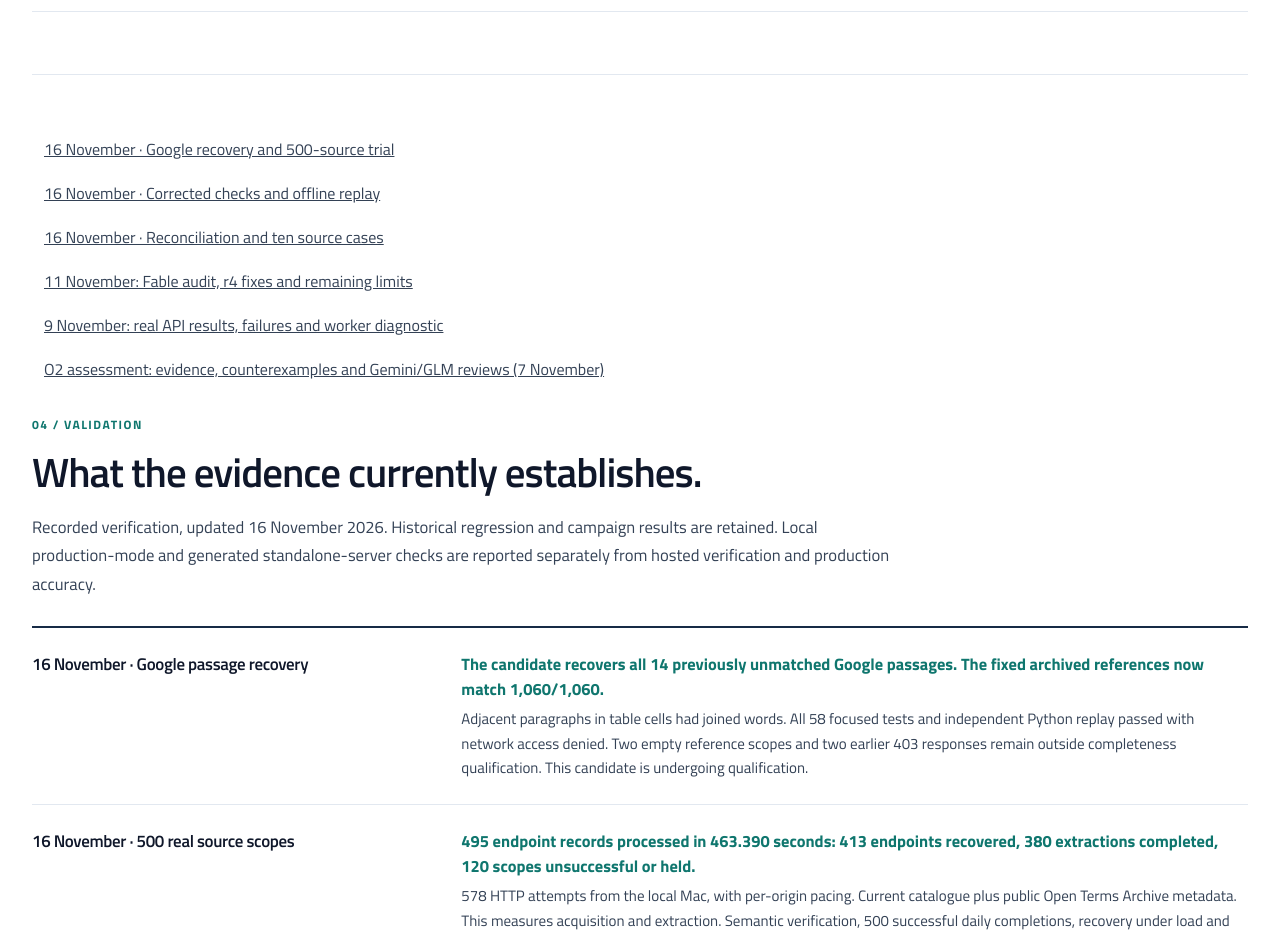
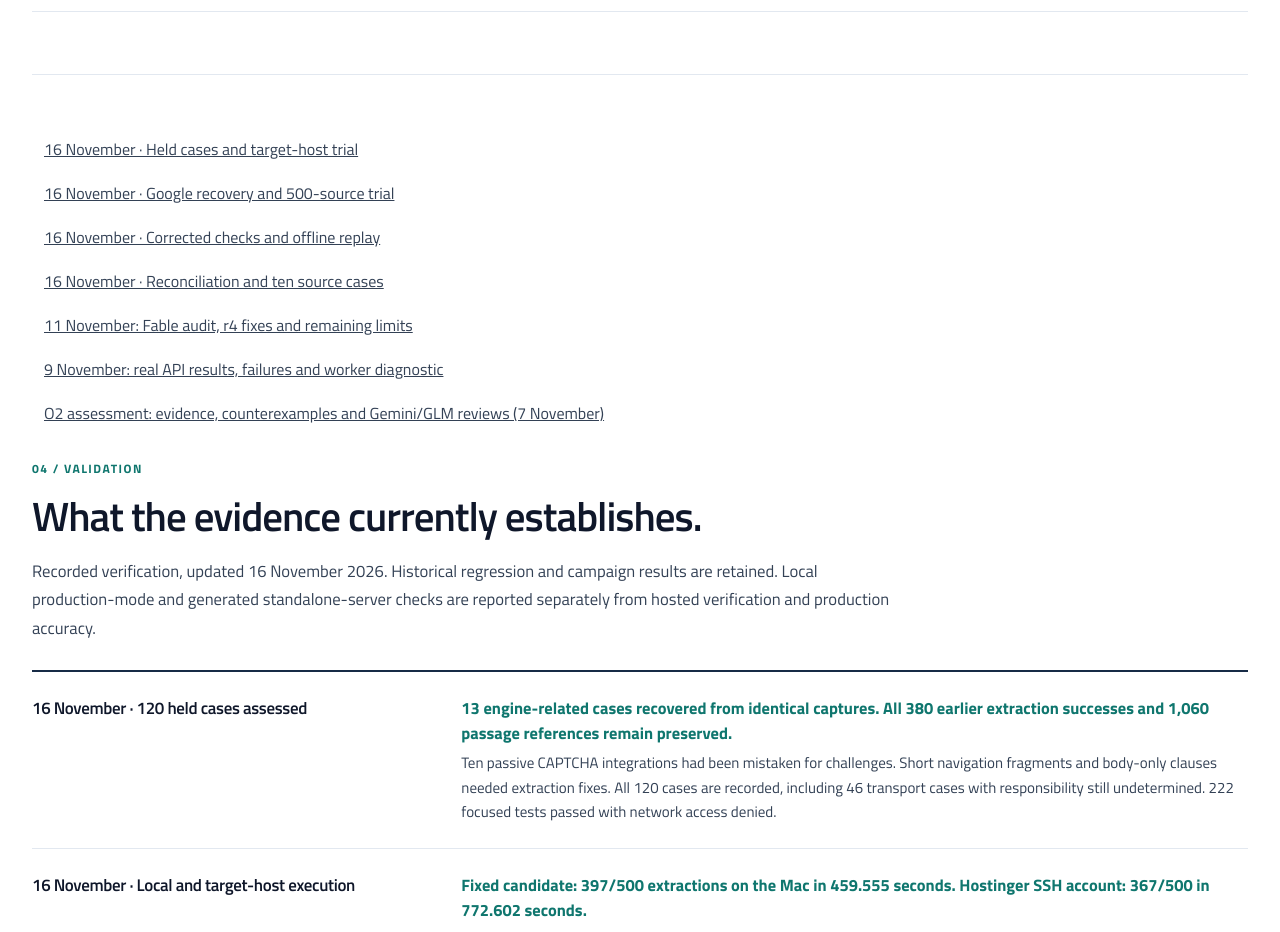
Before and after one commit to sev7enITA/policywatcher, a Next.js app: page /engine-6-preview in a window 1280 px wide. Shown: the part 8260-9192 px from the top of the page. Built offline with nearby package versions, Linux system fonts and the light colour scheme.

Commit message:
Publish 120-case assessment and target-account diagnostic in the stable diary

```diff
--- a/src/app/engine-6-preview/page.tsx
+++ b/src/app/engine-6-preview/page.tsx
@@ -70,6 +70,8 @@ const copy = {
     ledgerIntro: 'Recorded verification, updated 16 November 2026. Historical regression and campaign results are retained. Local production-mode and generated standalone-server checks are reported separately from hosted verification and production accuracy.',
     check: 'Check', result: 'Recorded result', limit: 'What remains unproven',
     checks: [
+      ["16 November · 120 held cases assessed", "13 engine-related cases recovered from identical captures. All 380 earlier extraction successes and 1,060 passage references remain preserved.", "Ten passive CAPTCHA integrations had been mistaken for challenges. Short navigation fragments and body-only clauses needed extraction fixes. All 120 cases are recorded, including 46 transport cases with responsibility still undetermined. 222 focused tests passed with network access denied."],
+      ["16 November · Local and target-host execution", "Fixed candidate: 397/500 extractions on the Mac in 459.555 seconds. Hostinger SSH account: 367/500 in 772.602 seconds.", "The 500-scope catalogue is frozen. The target trial is an isolated acquisition/extraction process with 133 unsuccessful or held scopes. Source completeness, semantic verification, supervised-worker throughput and 500 successful daily completions remain open. Qwen supplied a source review. Gemini High and GLM supplied no usable verdict."],
       ["16 November · Google passage recovery", "The candidate recovers all 14 previously unmatched Google passages. The fixed archived references now match 1,060/1,060.", "Adjacent paragraphs in table cells had joined words. All 58 focused tests and independent Python replay passed with network access denied. Two empty reference scopes and two earlier 403 responses remain outside completeness qualification. This candidate is undergoing qualification."],
       ["16 November · 500 real source scopes", "495 endpoint records processed in 463.390 seconds: 413 endpoints recovered, 380 extractions completed, 120 scopes unsuccessful or held.", "578 HTTP attempts from the local Mac, with per-origin pacing. Current catalogue plus public Open Terms Archive metadata. This measures acquisition and extraction. Semantic verification, 500 successful daily completions, recovery under load and VPS capacity remain open."],
       ["16 November · Offline passage replay", "1,046 of 1,060 distinct reference passages matched across six populated static HTML references. Fourteen were missing.", "Two further extracted sources yielded empty references. Two requests returned 403. This is a new comparison from archived responses. The earlier 812/812 used a separate live browser sample."],
@@ -176,6 +178,8 @@ const copy = {
     ledgerIntro: 'Verifiche aggiornate al 16 novembre 2026. I risultati storici delle regressioni e della campagna sono conservati. Le verifiche locali in modalità produzione e sul server standalone generato sono distinte dalle prove di hosting e dall’accuratezza in produzione.',
     check: 'Controllo', result: 'Risultato registrato', limit: 'Che cosa resta da dimostrare',
     checks: [
+      ["16 novembre · Valutati 120 casi sospesi", "Recuperati 13 casi legati al motore sulle stesse copie. Conservati tutti i 380 successi precedenti e i 1.060 riferimenti ai passaggi.", "Dieci integrazioni CAPTCHA passive erano state scambiate per challenge. Frammenti di navigazione e clausole fuori da contenitori semantici richiedevano correzioni. Registrati tutti i 120 casi, inclusi 46 esiti di trasporto la cui responsabilità resta da chiarire. Passati 222 test mirati con rete disabilitata."],
+      ["16 novembre · Esecuzione locale e su host remoto", "Candidato corretto: 397/500 estrazioni sul Mac in 459,555 secondi. Account SSH Hostinger: 367/500 in 772,602 secondi.", "Il catalogo di 500 ambiti è congelato. La prova remota è un processo isolato di acquisizione ed estrazione con 133 esiti falliti o sospesi. Restano aperti completezza, verifica semantica, capacità del worker online e 500 completamenti giornalieri riusciti. Qwen ha fornito una revisione. Gemini High e GLM non hanno prodotto un verdetto utilizzabile."],
       ["16 novembre · Recupero dei passaggi Google", "Il candidato recupera tutti i 14 passaggi Google prima non riconosciuti. Il riferimento archiviato fisso ora coincide per 1.060/1.060 passaggi.", "I paragrafi adiacenti nelle celle saldavano le parole. Passati 58 test mirati e il replay Python indipendente con rete disabilitata. Due riferimenti vuoti e due precedenti risposte 403 restano fuori dalla qualificazione della completezza. Il candidato è in qualificazione."],
       ["16 novembre · 500 ambiti reali", "495 endpoint elaborati in 463,390 secondi: 413 endpoint recuperati, 380 estrazioni completate, 120 ambiti falliti o sospesi.", "578 tentativi HTTP dal Mac locale, con intervalli per origine. Catalogo corrente e metadati pubblici Open Terms Archive. La misura riguarda acquisizione ed estrazione. Restano aperte verifica semantica, 500 completamenti giornalieri riusciti, recupero sotto carico e capacità sul VPS."],
       ["16 novembre · Verifica offline dei passaggi", "1.046 dei 1.060 passaggi distinti in sei riferimenti HTML statici erano presenti nelle estrazioni. Quattordici erano assenti.", "Per altre due fonti estratte il riferimento era vuoto. Due richieste avevano restituito 403. Questo confronto usa risposte archiviate. Il precedente 812/812 riguardava un campione browser live distinto."],
@@ -227,6 +231,7 @@ const copy = {
 };
 
 const validationReceipts = [
+  { href: "https://github.com/sev7enITA/policywatcher/blob/main/docs/reports/engine-v6-failed120-2026-11-16.md", en: "16 November · Held cases and target-host trial", it: "16 novembre · Casi sospesi e prova su host remoto" },
   { href: "https://github.com/sev7enITA/policywatcher/blob/main/docs/reports/engine-v6-google-passages-2026-11-16.md", en: "16 November · Google recovery and 500-source trial", it: "16 novembre · Recupero Google e prova su 500 fonti" },
   { href: "https://github.com/sev7enITA/policywatcher/blob/main/docs/reports/engine-v6-evidence-fixes-2026-11-16.md", en: "16 November · Corrected checks and offline replay", it: "16 novembre · Controlli corretti e verifica offline" },
   { href: "https://github.com/sev7enITA/policywatcher/blob/main/docs/reports/engine-v6-reconciliation-2026-11-16.md", en: "16 November · Reconciliation and ten source cases", it: "16 novembre · Riconciliazione e dieci casi per fonte" },
```
